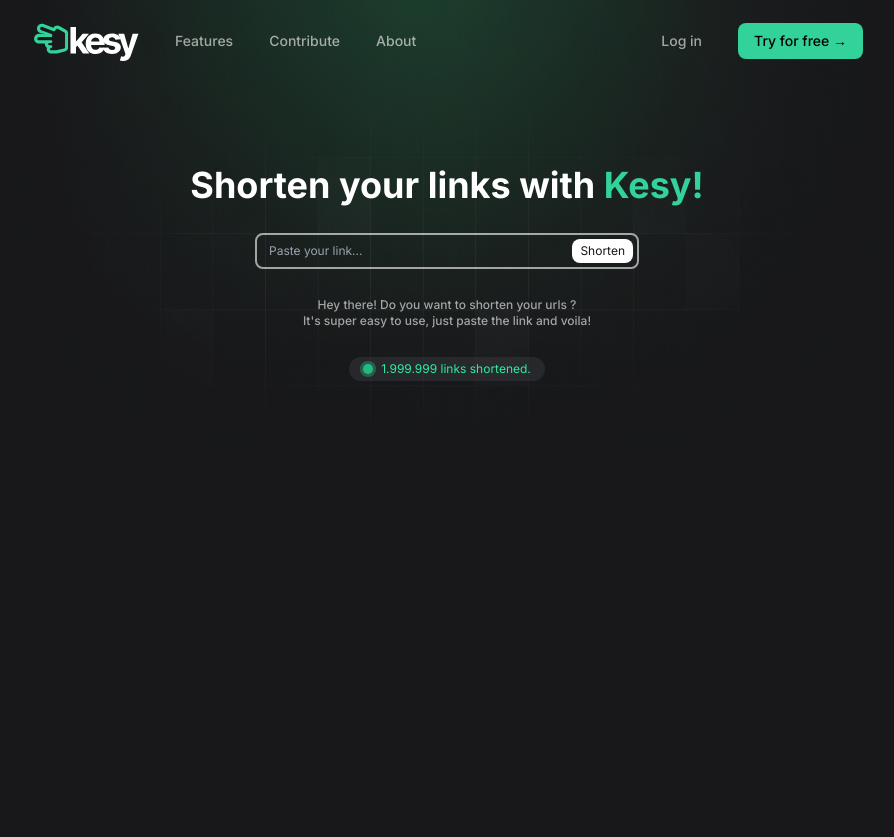
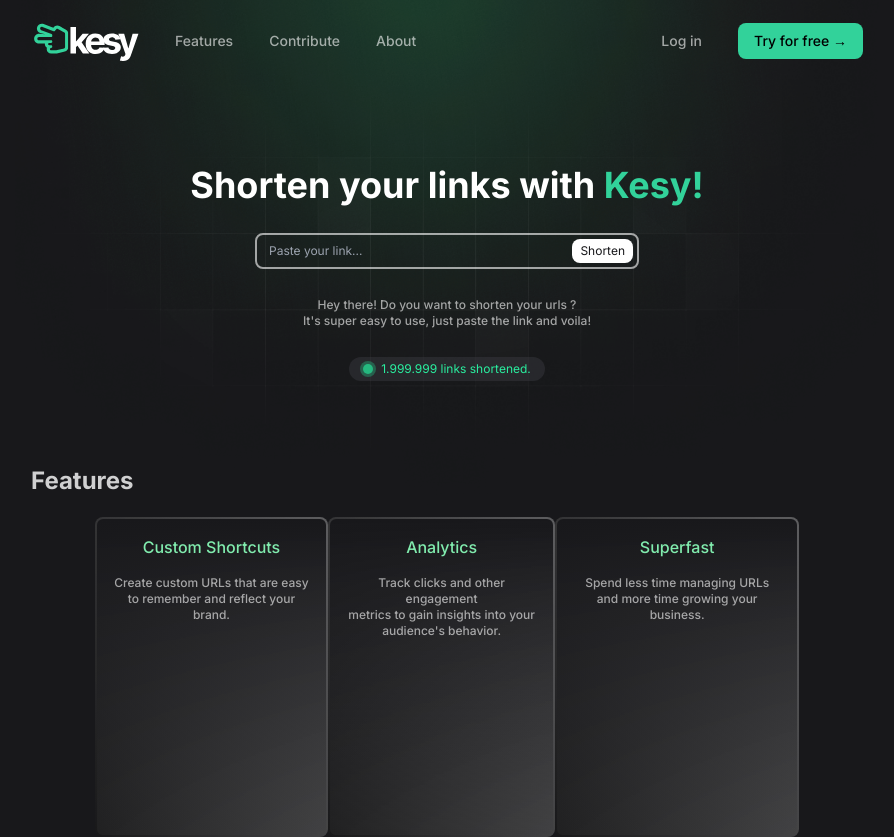
Before and after one commit to altaysimsek/kesy-re, a Next.js app: page / in a window 1280 px wide. Shown: the whole page, without its empty margins (193-1087 px from the left). Before the commit the page ends 800 px from the top, so only its background shows below. Built offline with nearby package versions, Linux system fonts and the light colour scheme.

Commit message:
chore: updating prettier&&eslint

```diff
--- a/package.json
+++ b/package.json
@@ -17,8 +17,9 @@
   },
   "devDependencies": {
     "autoprefixer": "^10.4.14",
+    "eslint-config-prettier": "^8.8.0",
     "postcss": "^8.4.21",
-    "prettier": "^2.8.4",
+    "prettier": "^2.8.5",
     "tailwindcss": "^3.2.7"
   }
 }
--- /dev/null
+++ b/src/components/pages/Landing/FeatureSection.js
@@ -0,0 +1,36 @@
+const FeatureSection = () => {
+  return (
+    <section className="px-4">
+      <h3 className="transition hover:opacity-100 font-bold text-2xl text-white opacity-80">
+        Features
+      </h3>
+      <div className="flex justify-between px-16 mt-5">
+        <div className="flex flex-col items-center p-4 gap-4 h-80 rgBorder rounded-lg">
+          <p className="text-[#81ECAE] font-medium">Custom Shortcuts</p>
+          <p className="text-xs font-medium text-white/[.6] text-center">
+            Create custom URLs that are easy
+            <br />
+            to remember and reflect your brand.
+          </p>
+        </div>
+        <div className="flex flex-col items-center p-4 gap-4 h-80 rgBorder rounded-lg">
+          <p className="text-[#81ECAE] font-medium">Analytics</p>
+          <p className="text-xs font-medium text-white/[.6] text-center">
+            Track clicks and other engagement
+            <br /> metrics to gain insights into your <br />
+            audience&apos;s behavior.
+          </p>
+        </div>
+        <div className="flex flex-col items-center p-4 gap-4 h-80 rgBorder rounded-lg">
+          <p className="text-[#81ECAE] font-medium">Superfast</p>
+          <p className="text-xs font-medium text-white/[.6] text-center">
+            Spend less time managing URLs <br />
+            and more time growing your business.
+          </p>
+        </div>
+      </div>
+    </section>
+  )
+}
+
+export default FeatureSection
--- a/src/components/pages/Landing/Landing.js
+++ b/src/components/pages/Landing/Landing.js
@@ -1,12 +1,14 @@
 import React from 'react'
 import Navbar from '@/components/shared/Navbar'
 import SearchSection from './SearchSection'
+import FeatureSection from './FeatureSection'
 
 const Landing = () => {
   return (
     <>
         <Navbar/>
         <SearchSection/>
+        <FeatureSection/>
     </>
   )
 }
--- a/src/components/pages/Landing/SearchSection.js
+++ b/src/components/pages/Landing/SearchSection.js
@@ -5,7 +5,7 @@
     <section className='flex relative justify-center items-center gap-y-7 flex-col text-white h-96'>
         <h2 className='font-bold text-4xl'>Shorten your links with <span className='text-[#32D29A]'>Kesy!</span></h2>
         <div className='p-1 flex justify-between rounded-lg border-2 border-white/[.6] w-96'>
-            <input className='bg-transparent mx-2 text-xs' placeholder='Paste your link...'></input>
+            <input className='bg-transparent mx-2 text-xs w-full' placeholder='Paste your link...'></input>
             <button className='bg-white rounded-lg px-2 py-1 text-zinc-900 text-xs'>Shorten</button>
         </div>
         <p className="text-xs text-center font-medium opacity-60 transition hover:opacity-100">Hey there! Do you want to shorten your urls ?<br></br>It's super easy to use, just paste the link and voila!</p>
--- a/src/styles/globals.css
+++ b/src/styles/globals.css
@@ -5,3 +5,11 @@
 body{
     @apply bg-zinc-900 lg:px-52 box-border;
 }
+
+.rgBorder{
+    border-image-source: radial-gradient(circle, rgba(0,0,0,0.6) 0%, rgba(255,255,255,0.6) 100%);
+    background: linear-gradient(180deg, rgba(24,24,27,1) 0%, rgba(63,63,63,0.2) 100%) padding-box,
+                linear-gradient(65deg, rgb(26,26,26,0.6 ) 0%, rgba(255,255,255,0.3) 100%) border-box;
+    border-radius: 8px;
+    border: 2px solid transparent;
+}
```
Also changed, not shown: .eslintrc.json, 2 other files (tests, documents, lock files or other folders).
